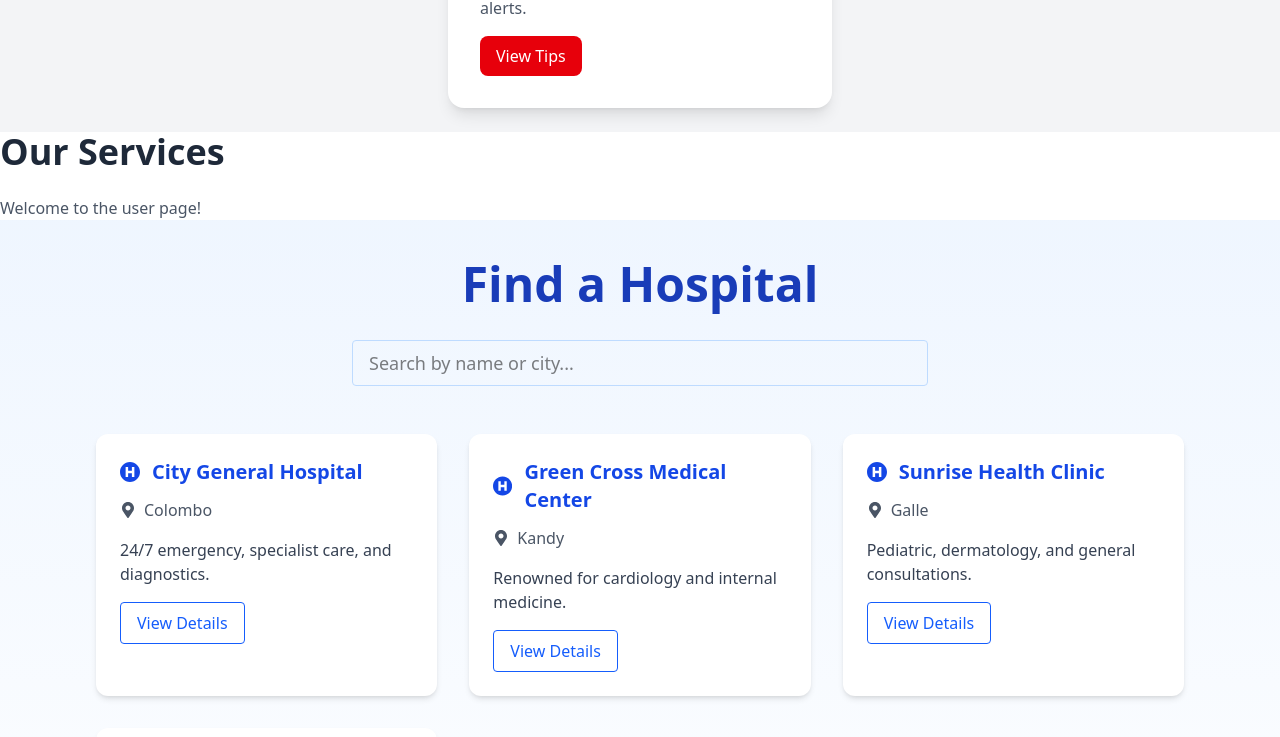
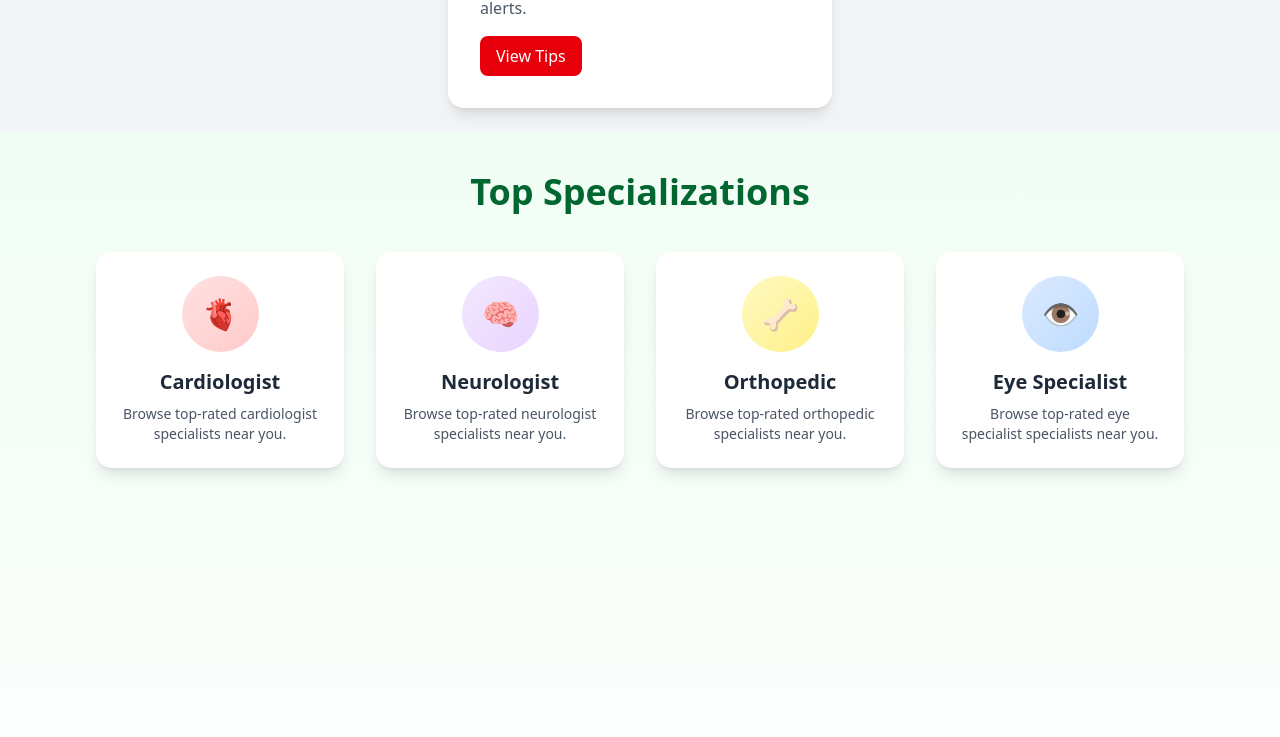
Before and after one commit to WAH-ISHAN/Smart_health, a React (Vite) app: page /Userpage in a window 1280 px wide. Shown: the part 558-1295 px from the top of the page. Built offline with nearby package versions, Linux system fonts and the light colour scheme.

Commit message:
bugs fix✅

```diff
--- a/package.json
+++ b/package.json
@@ -20,6 +20,7 @@
     "react": "^19.1.0",
     "react-chartjs-2": "^5.3.0",
     "react-dom": "^19.1.0",
+    "react-icons": "^5.5.0",
     "react-router-dom": "^7.6.2"
   },
   "devDependencies": {
--- a/src/Component/Home/HospitalList.jsx
+++ b/src/Component/Home/HospitalList.jsx
@@ -1,10 +1,10 @@
-import React, { useState, useEffect } from 'react';
+import { useState } from 'react';
 // import axios from 'axios'; // Uncomment when backend ready
 import { FaHospitalSymbol, FaMapMarkerAlt } from 'react-icons/fa';
 
 export default function HospitalList() {
   const [search, setSearch] = useState('');
-  const [hospitals, setHospitals] = useState([
+  const [hospitals] = useState([
     {
       name: 'City General Hospital',
       location: 'Colombo',
--- a/src/Component/Home/TopSelections.jsx
+++ b/src/Component/Home/TopSelections.jsx
@@ -1,56 +1,58 @@
 import React from "react";
 
+
 export function TopSelections() {
-  // Define your specializations, each with its own bg color class
   const specializations = [
-    { icon: '🫀', name: 'Cardiologist', color: 'bg-blue-200' },
-    { icon: '🧠', name: 'Neurologist', color: 'bg-blue-200' },
-    { icon: '🦴', name: 'Orthopedic', color: 'bg-blue-200' },
-    { icon: '👁️', name: 'Eye Specialist', color: 'bg-blue-200' },
+    {
+      icon: "🫀",
+      name: "Cardiologist",
+      color: "from-red-100 to-red-200",
+    },
+    {
+      icon: "🧠",
+      name: "Neurologist",
+      color: "from-purple-100 to-purple-200",
+    },
+    {
+      icon: "🦴",
+      name: "Orthopedic",
+      color: "from-yellow-100 to-yellow-200",
+    },
+    {
+      icon:"👁",
+      name: "Eye Specialist",
+      color: "from-blue-100 to-blue-200",
+    },
   ];
 
   return (
-    <div>
-      {/* Specializations */}
-      <section className="px-6 py-10">
-        <h2 className="text-3xl font-semibold mb-4">Top Specializations</h2>
-        <div className="grid grid-cols-2 md:grid-cols-4 gap-6">
-          {specializations.map((item) => (
+    <div className="min-h-screen bg-gradient-to-b from-green-50 to-white">
+      <main className="pt-10 pb-20 px-6 md:px-12 lg:px-24">
+        <h2 className="text-4xl font-extrabold text-center text-green-800 mb-10">
+          Top Specializations
+        </h2>
+
+        <div className="grid gap-8 sm:grid-cols-2 lg:grid-cols-4">
+          {specializations.map((spec) => (
             <div
-              key={item.name}
-              className="border rounded-lg p-6 flex flex-col items-center shadow hover:shadow-md transition"
+              key={spec.name}
+              className="flex flex-col items-center bg-white rounded-2xl p-6 shadow-lg hover:shadow-2xl transition"
             >
-              {/* Icon wrapper with unique bg color */}
-              <div className={` p-4  rounded-full mb-3 text-4xl ${item.color}`}>
-                {item.icon}
+              <div
+                className={`p-5 mb-4 rounded-full bg-gradient-to-br ${spec.color} text-green-800 text-3xl`}
+              >
+                {spec.icon}
               </div>
-              <span className="font-medium text-lg">{item.name}</span>
+              <h3 className="font-semibold text-xl text-gray-800 mb-2">
+                {spec.name}
+              </h3>
+              <p className="text-center text-gray-600 text-sm">
+                Browse top-rated {spec.name.toLowerCase()} specialists near you.
+              </p>
             </div>
           ))}
         </div>
-      </section>
-
-      {/* Trusted Hospitals */}
-      <section className="px-6 pb-10">
-        <h2 className="text-2xl font-semibold mb-4">Trusted Hospitals</h2>
-        <div className="grid grid-cols-1 md:grid-cols-2 gap-4">
-          {[1, 2, 3, 4].map((i) => (
-            <div
-              key={i}
-              className="border p-4 rounded shadow hover:shadow-md transition"
-            >
-              <div className="flex items-center gap-4">
-                <div className="w-12 h-12 bg-gray-200 rounded" />
-                <div>
-                  <h3 className="font-semibold">Hospital</h3>
-                  <div className="text-yellow-500">★★★★★</div>
-                  <p className="text-sm text-gray-600">Address line {i}</p>
-                </div>
-              </div>
-            </div>
-          ))}
-        </div>
-      </section>
+      </main>
     </div>
   );
 }
--- a/src/Component/Home/Userpage.jsx
+++ b/src/Component/Home/Userpage.jsx
@@ -3,6 +3,7 @@ import SearchBar from "../AdminPanal/unit/Searchbar"
 import Contact from "../Home/Contact"
 import DoctorList from "./Doctor";
 import HospitalList from "./HospitalList";
+import {TopSelections} from "./TopSelections";
 
 export function Userpage() {
   return (
@@ -57,8 +58,8 @@ export function Userpage() {
 </div>
 
       <div>
-        <h2 className="text-4xl font-bold mb-6 text-gray-800">Our Services</h2>
-        <p className="text-gray-600">Welcome to the user page!</p>
+        <TopSelections />
+
       </div>
          <HospitalList />
          <DoctorList />
```
Also changed, not shown: 1 other file (tests, documents, lock files or other folders).
